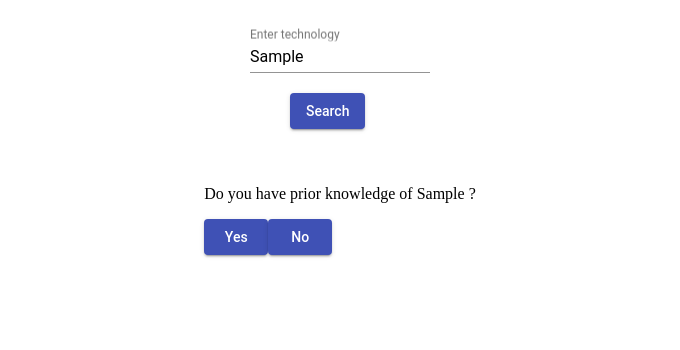
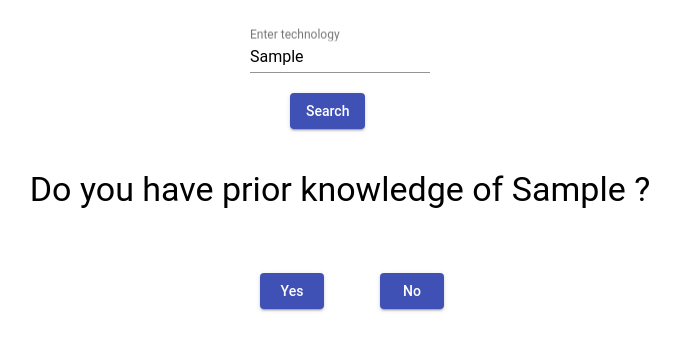
Before and after one commit to NoInterviewCorp/FrontEnd, an Angular app: page / in a window 1280 px wide. Both pictures are taken after typing "Sample" into the empty fields and a click on the button "Search". Shown: the top 350 px of the page, without its empty margins (300-980 px from the left). Built offline with nearby package versions, Linux system fonts and the light colour scheme.

Commit message:
ui fixes

```diff
--- a/src/app/learner/search/search.component.css
+++ b/src/app/learner/search/search.component.css
@@ -33,14 +33,17 @@
     justify-content: center;
   }
 
-
+  .wrapper {
+      text-align: center;
+  }
 
   .button-flex{
       margin-left: 40px;
+      margin-right:16px
   }
 
 
   .example-header-image {
-    background-image: url('src\assets\images\profile.png');
+    background-image: url('src\\assets\\images\\profile.png');
     background-size: cover;
   }
--- a/src/app/learner/search/search.component.html
+++ b/src/app/learner/search/search.component.html
@@ -1,4 +1,8 @@
-<div class="flex-container">
+<!-- <link href="https://fonts.googleapis.com/css?family=Roboto:300,400,500" rel="stylesheet">
+<h1 class="mat-display-1">Jackdaws love my big sphinx of quartz.</h1>
+<h2 class="mat-h2">The quick brown fox jumps over the lazy dog.</h2> -->
+
+<div class="flex-container" *ngIf=showSearch>
 <form class="form">
 <mat-form-field class="example-full-width">
 <input matInput placeholder="Enter technology" name= "tech" [(ngModel)]="selectedTech">
@@ -9,15 +13,14 @@
 </div>
 <div class="flex1">
 <div class="flex" *ngIf="hasClickedSearch">
-  <div>
-<p> Do you have prior knowledge of {{selectedTech}} ? </p></div>
-<div>
-<button mat-raised-button color="primary" routerLink="/test" routerLinkActive="active" >Yes</button>
-<button mat-raised-button color="primary" (click)="noToggle()">No</button>
+<h2 class="mat-display-1"> Do you have prior knowledge of {{selectedTech}} ?</h2>
+<div class="wrapper">
+<button class="button-flex" mat-raised-button color="primary" routerLink="/test" routerLinkActive="active" >Yes</button>
+<button class="button-flex" mat-raised-button color="primary" (click)="noToggle()">No</button>
 </div>
 </div>
 </div>
-
+<h2 class="mat-display-1" *ngIf="isNoSelected"> Popular Learning Plans </h2>
 <div class="flex-container" *ngIf="isNoSelected">
 
 <mat-card class="example-card">
--- a/src/app/learner/search/search.component.ts
+++ b/src/app/learner/search/search.component.ts
@@ -10,6 +10,7 @@ export class SearchComponent implements OnInit {
   selectedTech : string;
   hasClickedSearch=false;
   isNoSelected=false;
+  showSearch=true;
   LearningPlan: Array<number> = [1,2,3,4,5];
 
   constructor() { }
@@ -24,6 +25,7 @@ export class SearchComponent implements OnInit {
   noToggle() {
     this.isNoSelected=true;
     this.hasClickedSearch=false;
+    this.showSearch=false;
   }
 
 }
```
